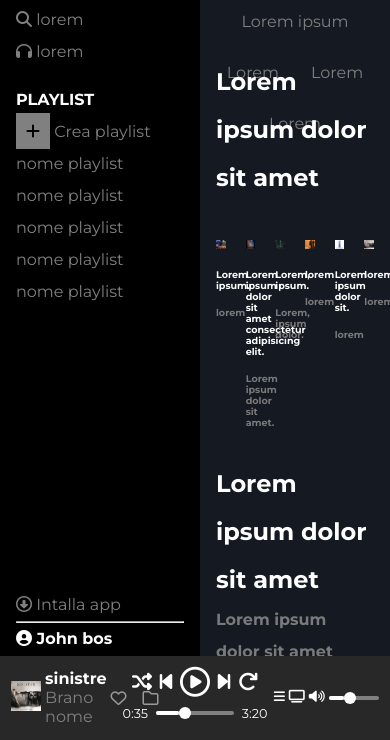
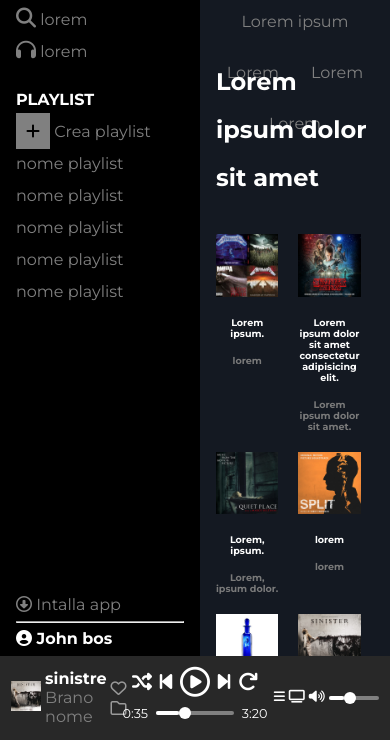
Before and after one commit to HectorMario/html-css-spotifyweb, a plain HTML site: page index.html in a window 390 px wide. Shown: the part 104-844 px from the top of the page. Drawn offline with Linux system fonts and the light colour scheme.

Commit message:
responsive

```diff
--- a/css/style.css
+++ b/css/style.css
@@ -93,6 +93,10 @@ img{
 
 .home{
     margin-top: 1rem;
+}
+
+.sab{
+    font-size: 20px;
 }
 
 
@@ -230,7 +234,7 @@ p{
 
 .log{
     display: flex;
-    gap: 1rem;
+    gap: 1vw;
 }
 
 .vol{
@@ -300,7 +304,45 @@ p{
 
 /* responsive */
 
+@media screen and (max-width: 1100px) {
+
+    div.rep{
+        width: calc(100% / 4 - (100px / 6));
+    }
+
+    div.film{
+        flex-wrap: wrap;
+    }
+}
+
 @media screen and (max-width: 700px) {
 
+    div.rep{
+        width: calc(100% / 2 - (100px / 6));
+    }
 
+    div.film{
+        flex-wrap: wrap;
+
+    }
+
+    .log{
+        flex-direction: column;
+    }
 }
+
+@media screen and (max-width: 600px) {
+
+    div.rep{
+        width: calc(100% / 2 - (100px / 6));
+    }
+
+    div.film{
+        flex-wrap: wrap;
+
+    }
+
+    .log{
+        flex-direction: column;
+    }
+}
--- a/index.html
+++ b/index.html
@@ -23,15 +23,15 @@
                     <div class="home">
                         <ul>
                             <li>
-                                <a href=""><i class="fa-solid fa-house"></i> lorem</a>
+                                <a href=""><i class="fa-solid fa-house sab"></i> lorem</a>
                             </li>
                             <li>
                                 <a href="">
-                                    <i class="fa-solid fa-magnifying-glass"></i>
+                                    <i class="fa-solid fa-magnifying-glass sab"></i>
                                      lorem</a>
                             </li>
                             <li>
-                                <a href=""><i class="fa-solid fa-headphones"></i> lorem</a>
+                                <a href=""><i class="fa-solid fa-headphones sab"></i> lorem</a>
                             </li>
                         </ul>
                         <div class="spare">
```
